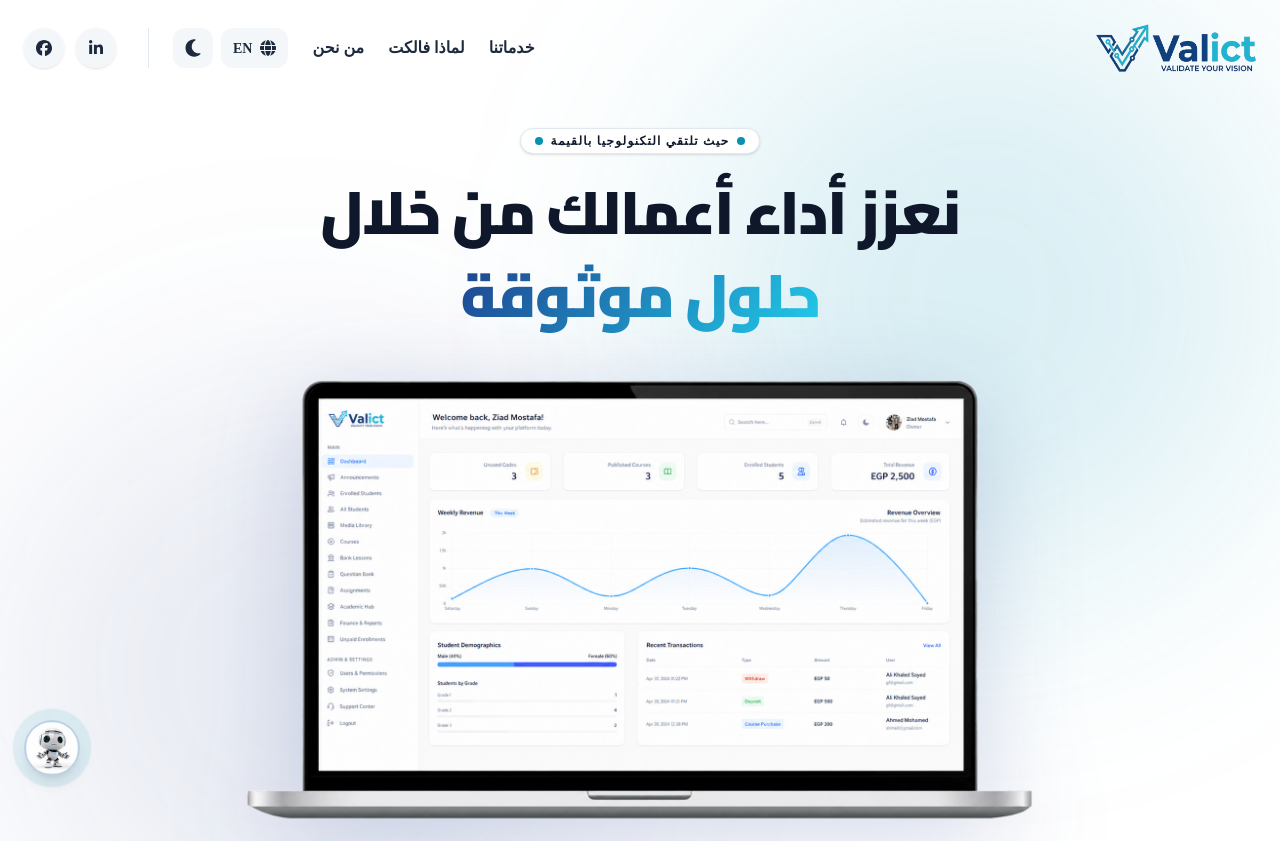
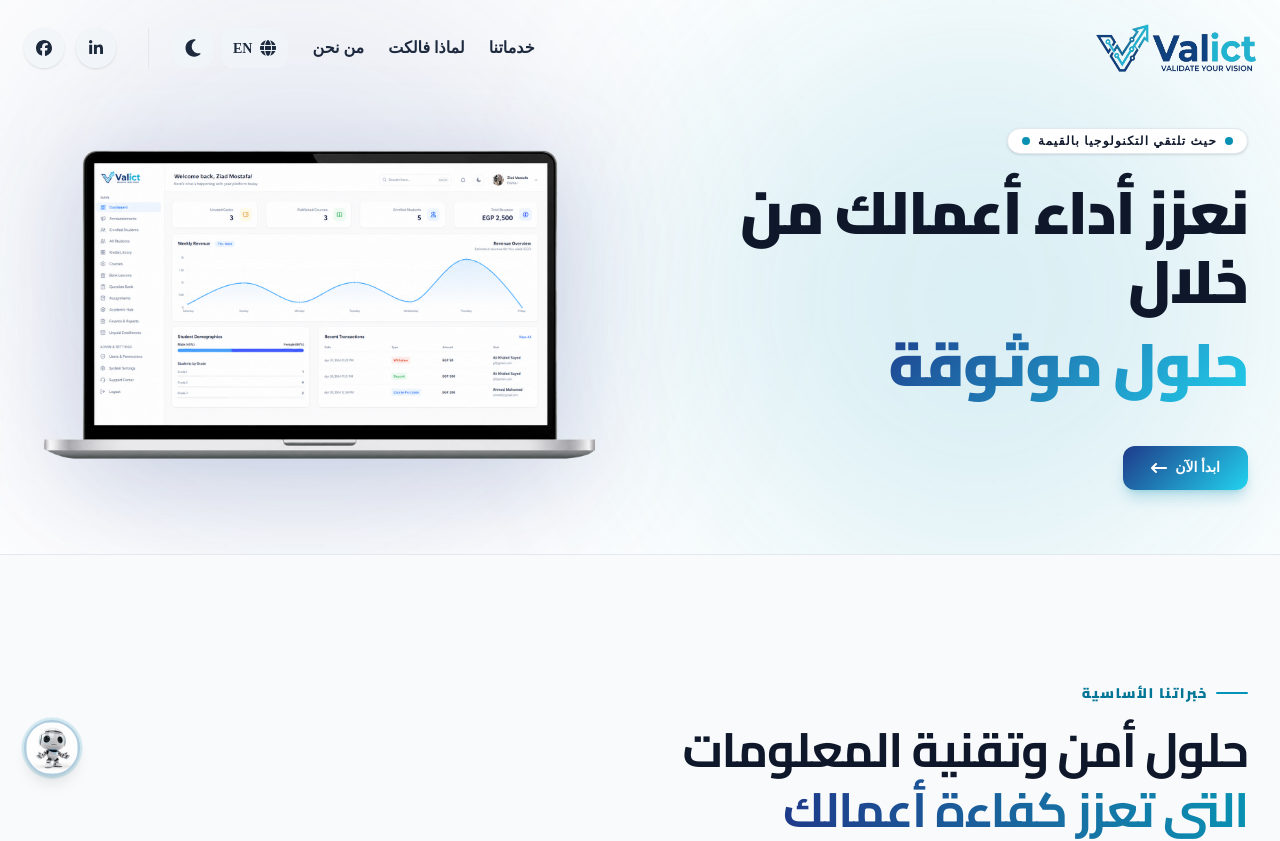
Before and after one commit to Tarek-Ali0/Valict, a Next.js app: page /ar in a window 1280 px wide. Shown: the top 841 px of the page. Built offline with nearby package versions, Linux system fonts and the light colour scheme; a web font is replaced by a local one.

Commit message:
Adjust image scale and update layout structure

```diff
--- a/src/components/Hero.tsx
+++ b/src/components/Hero.tsx
@@ -19,7 +19,7 @@ export function Hero({ dict }: HeroProps) {
   });
 
   // اللابتوب: يصغر تدريجياً فقط (بدون اختفاء)
-  const imageScale = useTransform(scrollYProgress, [0, 0.4], [1, 0.88]);
+  const imageScale = useTransform(scrollYProgress, [0, 0.4], [1, 0.9]);
 
   return (
     <section
@@ -32,9 +32,9 @@ export function Hero({ dict }: HeroProps) {
       <div className="circuit-bg absolute inset-0 opacity-[0.15] dark:opacity-[0.05] -z-20 pointer-events-none"></div>
       {/* ----------------------------------- */}
 
-      <div className="relative w-full max-w-7xl mx-auto flex flex-col items-center justify-center px-4">
-        {/* 1. حاوية الموبايل والتابلت */}
-        <div className="lg:hidden relative z-20 flex flex-col items-center text-center w-full max-w-6xl">
+      <div className="relative w-full max-w-[1400px] mx-auto px-4 sm:px-6 lg:px-8">
+        {/* 1. حاوية الموبايل والتابلت — عمودي: نص فوق + صورة تحت */}
+        <div className="lg:hidden relative z-20 flex flex-col items-center text-center w-full">
           <div className="inline-flex items-center gap-2 px-3.5 py-1 text-xs rounded-full bg-white dark:bg-slate-900 border border-slate-200 dark:border-slate-800 mb-4 shadow-sm">
             <span className="flex h-2 w-2 rounded-full bg-valict-cyan animate-pulse"></span>
             <span className="text-xs font-bold text-slate-900 dark:text-valict-cyan tracking-widest uppercase">
@@ -77,11 +77,11 @@ export function Hero({ dict }: HeroProps) {
           </Link>
         </div>
 
-        {/* 2. حاوية الديسكتوب */}
-        <div className="hidden lg:flex relative z-20 flex-col items-center text-center w-full max-w-4xl mx-auto space-y-6">
-          {/* Badge + النصوص: ثابتة 100% */}
-          <div className="flex flex-col items-center w-full space-y-6">
-            <div className="inline-flex items-center gap-2 px-3.5 py-1 text-xs rounded-full bg-white dark:bg-slate-900 border border-slate-200 dark:border-slate-800 shadow-sm">
+        {/* 2. حاوية الديسكتوب — Split Layout: نص على اليسار + صورة على اليمين */}
+        <div className="hidden lg:grid grid-cols-2 gap-12 xl:gap-16 items-center relative z-20 w-full">
+          {/* الجانب الأول: النص (يتبع اتجاه اللغة تلقائياً) */}
+          <div className="flex flex-col text-start space-y-6">
+            <div className="inline-flex items-center gap-2 px-3.5 py-1 text-xs rounded-full bg-white dark:bg-slate-900 border border-slate-200 dark:border-slate-800 shadow-sm w-fit">
               <span className="flex h-2 w-2 rounded-full bg-valict-cyan animate-pulse"></span>
               <span className="text-xs font-bold text-slate-900 dark:text-valict-cyan tracking-widest uppercase">
                 {dict.hero.badge}
@@ -89,7 +89,7 @@ export function Hero({ dict }: HeroProps) {
               <span className="flex h-2 w-2 rounded-full bg-valict-cyan animate-pulse"></span>
             </div>
 
-            <h1 className="text-4xl lg:text-6xl font-black leading-[1.2] lg:leading-[1.15] text-valict-dark dark:text-white tracking-tight">
+            <h1 className="text-4xl lg:text-5xl xl:text-6xl font-black leading-[1.2] lg:leading-[1.15] text-valict-dark dark:text-white tracking-tight">
               {dict.hero.title1} <br className="hidden sm:block" />
               <span className="logo-gradient-text leading-relaxed">
                 {dict.hero.title2}
@@ -97,15 +97,26 @@ export function Hero({ dict }: HeroProps) {
             </h1>
 
             {dict.hero.description && (
-              <p className="text-base sm:text-lg text-slate-600 dark:text-slate-300 max-w-2xl mx-auto leading-relaxed font-medium">
+              <p className="text-base sm:text-lg text-slate-600 dark:text-slate-300 max-w-xl leading-relaxed font-medium">
                 {dict.hero.description}
               </p>
             )}
+
+            <div className="pt-2">
+              <Link
+                href="#contact"
+                aria-label="Navigate to Valict consultation and contact section"
+                className="inline-flex font-sans btn-gradient text-white px-7 py-3 rounded-xl font-bold text-sm items-center gap-2 shadow-lg shadow-valict-cyan/25 hover:shadow-valict-cyan/40 transition-all duration-300"
+              >
+                {dict.hero.cta}
+                <FaArrowRightLong className="h-4 w-4 rtl:rotate-180" />
+              </Link>
+            </div>
           </div>
 
-          {/* حاوية صورة اللابتوب: تصغر تدريجياً فقط */}
+          {/* الجانب التاني: صورة اللابتوب (تصغر تدريجياً) */}
           <motion.div
-            className="w-full max-w-[820px] mx-auto pt-2"
+            className="w-full flex justify-center"
             style={{ scale: imageScale }}
           >
             <Image
@@ -113,23 +124,11 @@ export function Hero({ dict }: HeroProps) {
               alt="Tech Dashboard Visualizing Valict ICT Infrastructure Solutions"
               width={1050}
               height={680}
-              className="w-full h-auto drop-shadow-[0_20px_50px_rgba(30,58,138,0.2)] object-contain pointer-events-none"
+              className="w-full h-auto max-w-[640px] drop-shadow-[0_20px_50px_rgba(30,58,138,0.2)] object-contain pointer-events-none"
               priority
-              sizes="(min-width: 1024px) 880px, 100vw"
+              sizes="(min-width: 1024px) 640px, 100vw"
             />
           </motion.div>
-
-          {/* حاوية الزرار: ثابت 100% */}
-          <div className="pt-2">
-            <Link
-              href="#contact"
-              aria-label="Navigate to Valict consultation and contact section"
-              className="font-sans btn-gradient text-white px-7 py-2.5 rounded-xl font-bold text-sm flex items-center gap-2 shadow-lg shadow-valict-cyan/25 hover:shadow-valict-cyan/40 transition-all duration-300"
-            >
-              {dict.hero.cta}
-              <FaArrowRightLong className="h-4 w-4 rtl:rotate-180" />
-            </Link>
-          </div>
         </div>
       </div>
     </section>
```
